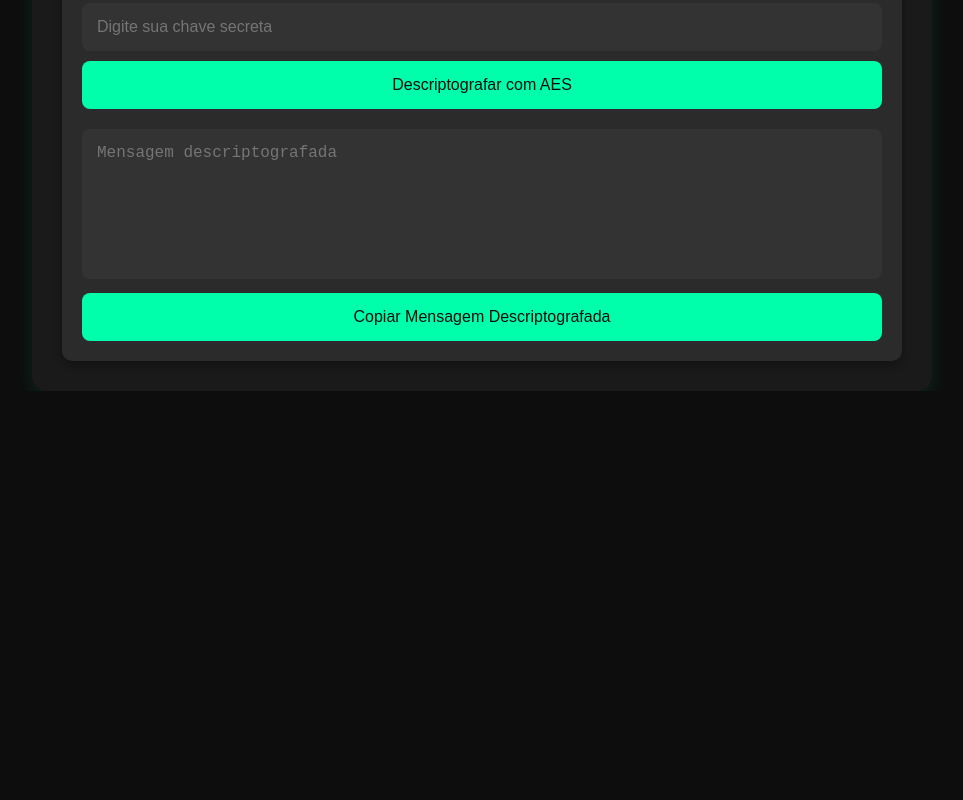
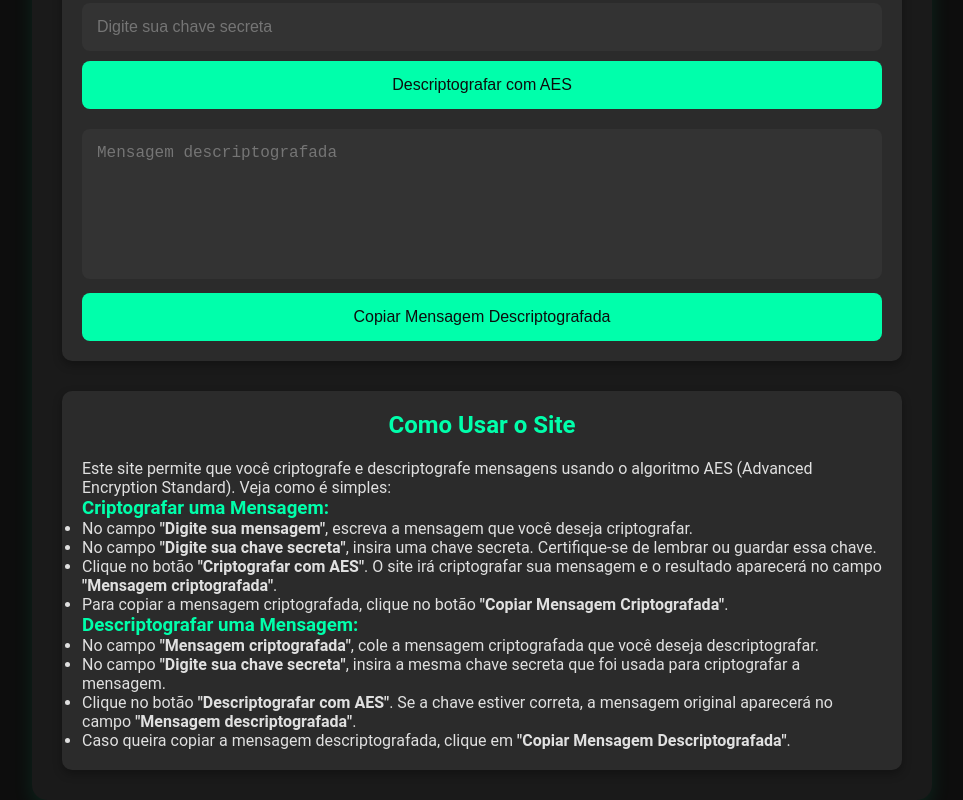
Before and after one commit to kauandev570/site-criptografia, a plain HTML site: page index.html in a window 1280 px wide. Shown: the part 919-1719 px from the top of the page, without its empty margins (158-1121 px from the left). Before the commit the page ends 1310 px from the top, so only its background shows below. Drawn offline with nearby package versions, Linux system fonts and the light colour scheme.

Commit message:
implementação da explicação

```diff
--- a/index.html
+++ b/index.html
@@ -25,6 +25,29 @@
             <textarea id="decryptedMessage" placeholder="Mensagem descriptografada" readonly></textarea>
             <button onclick="copyToClipboard('decryptedMessage')">Copiar Mensagem Descriptografada</button>
         </div>
+
+        <!-- Início da seção de explicação -->
+        <div class="section">
+            <h2>Como Usar o Site</h2>
+            <p>Este site permite que você criptografe e descriptografe mensagens usando o algoritmo AES (Advanced Encryption Standard). Veja como é simples:</p>
+
+            <h3><strong style="color: #00FFAB;">Criptografar uma Mensagem:</strong></h3>
+            <ul>
+                <li>No campo <strong>"Digite sua mensagem"</strong>, escreva a mensagem que você deseja criptografar.</li>
+                <li>No campo <strong>"Digite sua chave secreta"</strong>, insira uma chave secreta. Certifique-se de lembrar ou guardar essa chave.</li>
+                <li>Clique no botão <strong>"Criptografar com AES"</strong>. O site irá criptografar sua mensagem e o resultado aparecerá no campo <strong>"Mensagem criptografada"</strong>.</li>
+                <li>Para copiar a mensagem criptografada, clique no botão <strong>"Copiar Mensagem Criptografada"</strong>.</li>
+            </ul>
+
+            <h3><strong style="color: #00FFAB;">Descriptografar uma Mensagem:</strong></h3>
+            <ul>
+                <li>No campo <strong>"Mensagem criptografada"</strong>, cole a mensagem criptografada que você deseja descriptografar.</li>
+                <li>No campo <strong>"Digite sua chave secreta"</strong>, insira a mesma chave secreta que foi usada para criptografar a mensagem.</li>
+                <li>Clique no botão <strong>"Descriptografar com AES"</strong>. Se a chave estiver correta, a mensagem original aparecerá no campo <strong>"Mensagem descriptografada"</strong>.</li>
+                <li>Caso queira copiar a mensagem descriptografada, clique em <strong>"Copiar Mensagem Descriptografada"</strong>.</li>
+            </ul>
+        </div>
+        <!-- Fim da seção de explicação -->
     </div>
 
     <script src="src/js/scripts.js"></script> <!-- Link para o arquivo JavaScript -->
```
